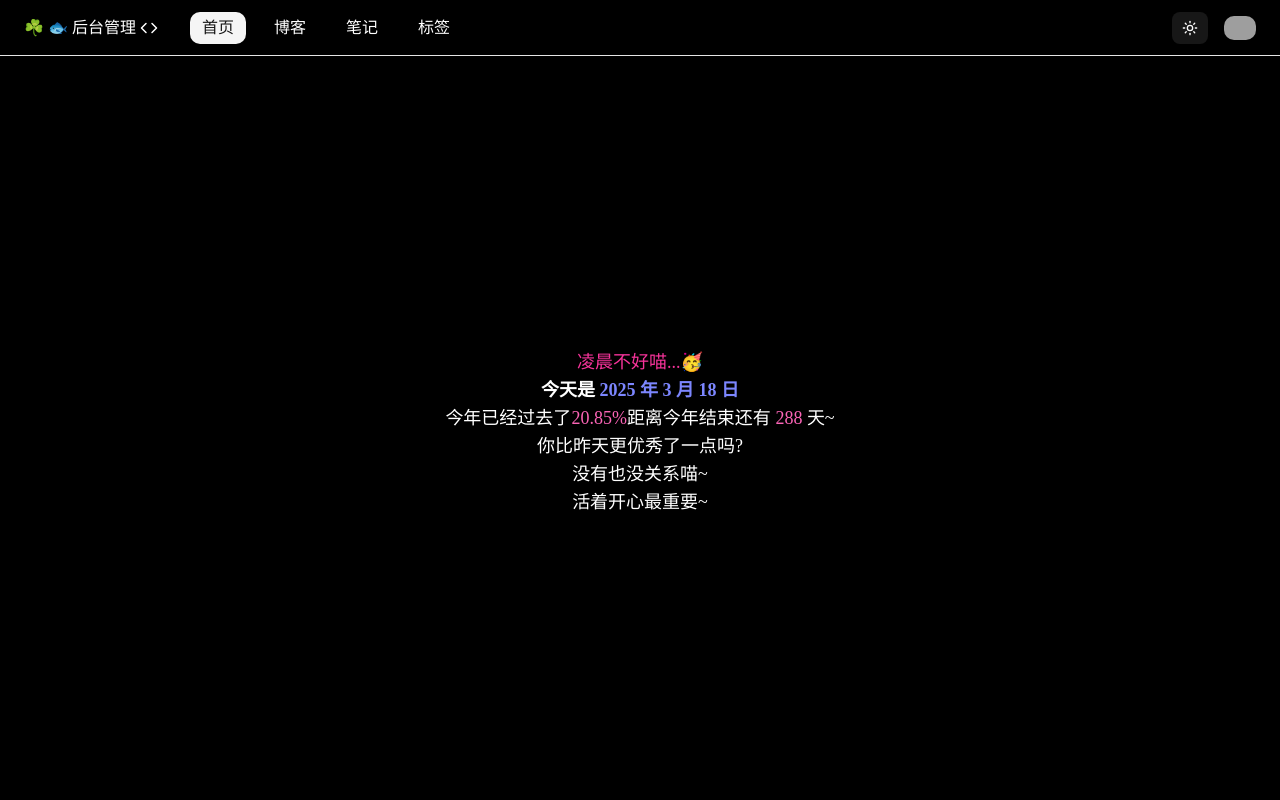
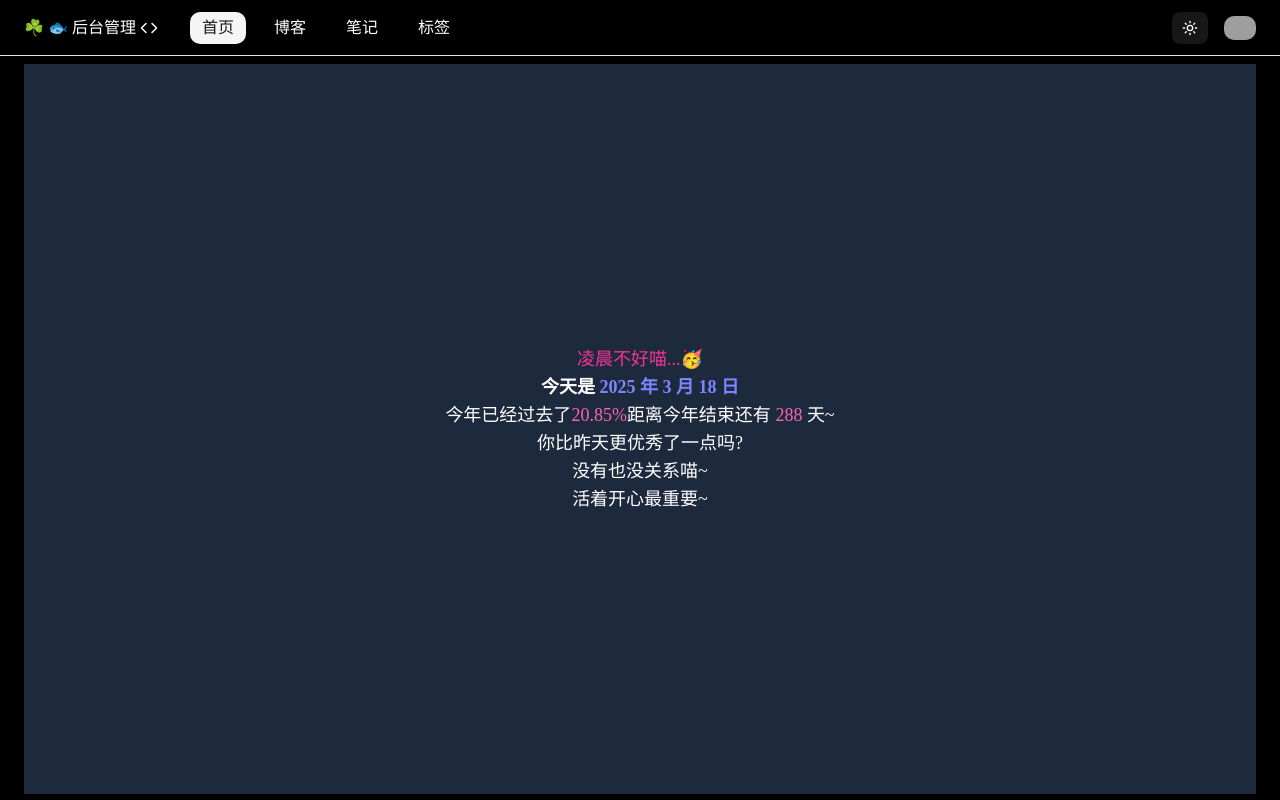
Before and after one commit to richbridge/yeyu-blog, a Next.js app: page /admin in a window 1280 px wide. Built offline with nearby package versions, Linux system fonts and the light colour scheme; no server answers; grey boxes are pictures that could not be loaded; a small style sheet from the web is missing.

Commit message:
feat: 完成 admin 后台管理基础布局

```diff
--- a/app/admin/(home)/page.tsx
+++ b/app/admin/(home)/page.tsx
@@ -1,9 +1,5 @@
 import AdminLayoutContainer from '@/modules/admin/admin-main-layout/admin-main-layout-container'
 
 export default function Page() {
-  return (
-    <>
-      <AdminLayoutContainer />
-    </>
-  )
+  return <AdminLayoutContainer />
 }
--- a/app/admin/blog/page.tsx
+++ b/app/admin/blog/page.tsx
@@ -1,5 +1,5 @@
+import AdminBlogPage from '@/modules/admin/admin-blog-page'
+
 export default function Page() {
-  return (
-    <> Page </>
-  )
+  return <AdminBlogPage />
 }
--- a/app/admin/layout.tsx
+++ b/app/admin/layout.tsx
@@ -1,5 +1,4 @@
 import AdminNavbar from '@/modules/admin/admin-main-layout/admin-main-layout-header'
-import MaxWidthWrapper from '@/shared/max-width-wrapper'
 import { SessionProvider } from 'next-auth/react'
 
 export default function AdminLayout({
@@ -11,9 +10,9 @@ export default function AdminLayout({
     <SessionProvider>
       <main className="min-h-screen max-w-screen bg-black text-white flex flex-col">
         <AdminNavbar />
-        <MaxWidthWrapper className="rounded-md m-auto">
-          {children}
-        </MaxWidthWrapper>
+        <div className="mt-16 px-6 m-auto w-full min-h-[calc(100vh-70px)] flex">
+          <main className="flex-1 flex bg-slate-800">{children}</main>
+        </div>
       </main>
     </SessionProvider>
   )
--- /dev/null
+++ b/modules/admin/admin-blog-page/index.tsx
@@ -0,0 +1,3 @@
+export default function AdminBlogPage() {
+  return <main className=""> AdminBlogPage </main>
+}
--- a/modules/admin/admin-main-layout/admin-main-layout-container/index.tsx
+++ b/modules/admin/admin-main-layout/admin-main-layout-container/index.tsx
@@ -1,9 +1,5 @@
 import AdminHomePage from './internal/admin-home-page'
 
 export default function AdminLayoutContainer() {
-  return (
-    <>
-      <AdminHomePage />
-    </>
-  )
+  return <AdminHomePage />
 }
--- a/modules/admin/admin-main-layout/admin-main-layout-container/internal/admin-home-page.tsx
+++ b/modules/admin/admin-main-layout/admin-main-layout-container/internal/admin-home-page.tsx
@@ -7,7 +7,7 @@ import {
 
 export default function AdminHomePage() {
   return (
-    <div className="flex items-center justify-center flex-col text-lg">
+    <div className="flex items-center justify-center flex-col text-lg m-auto">
       <span className="text-pink-500">{sayHi()}🥳</span>
       <h2 className="font-black">
         今天是 <span className="text-indigo-400">{getToday()}</span>
--- a/modules/admin/admin-main-layout/admin-main-layout-header/index.tsx
+++ b/modules/admin/admin-main-layout/admin-main-layout-header/index.tsx
@@ -32,7 +32,7 @@ const AdminNavbar = () => {
 
   return (
     <header
-      className="h-14 sticky top-0 border-b backdrop-blur-lg z-20 mb-2
+      className="h-14 fixed w-full top-0 border-b backdrop-blur-lg z-50
                   flex justify-between items-center px-2"
     >
       <nav className="flex gap-4">
```
